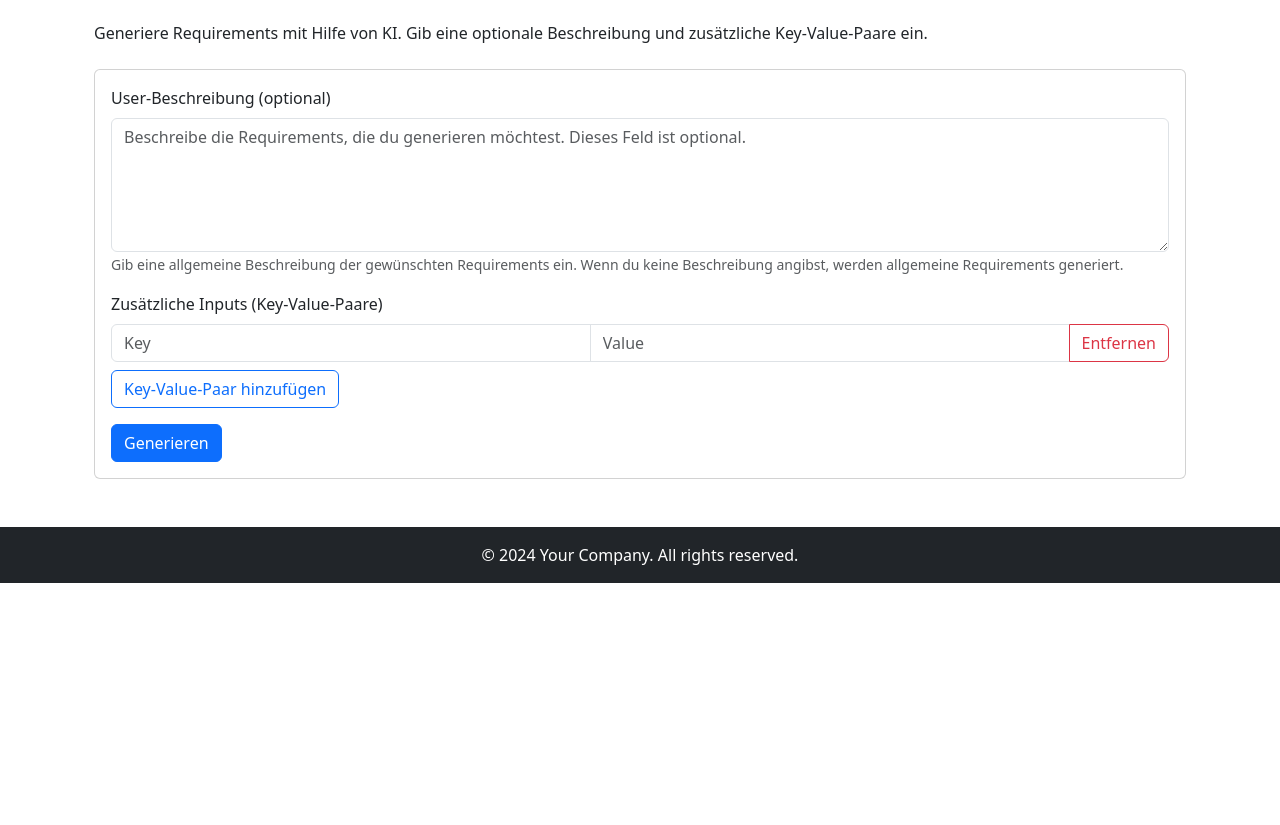
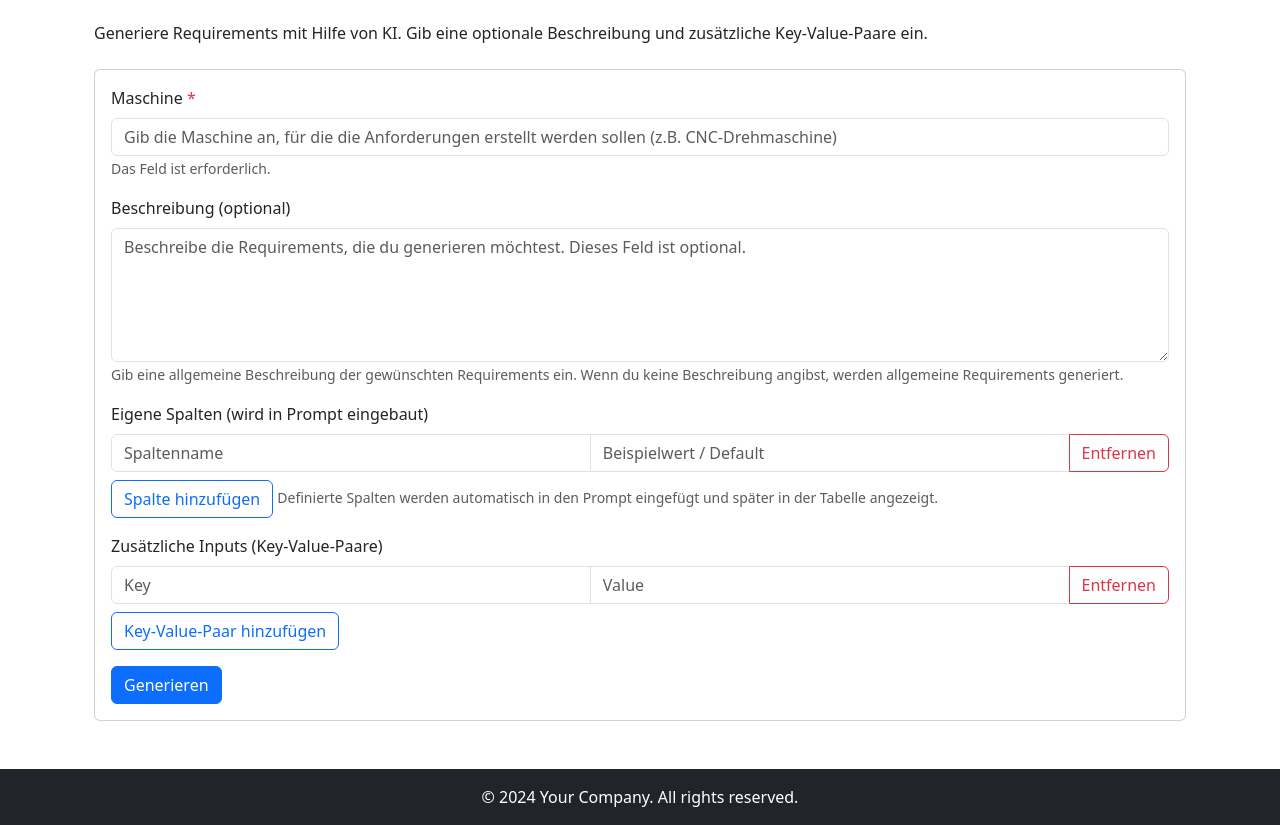
Before and after one commit to Aliwes1999/Interface_for_MBSE_Models, a Flask app: template app/templates/agent/agent.html in a window 1280 px wide. Shown: the part 249-1074 px from the top of the page. Before the commit the page ends 832 px from the top, so only its background shows below. Run offline with Flask 3, Linux system fonts and the light colour scheme; the template is opened without the code that fills it, so the values that code supplies are empty.

Commit message:
Add user-defined columns and machine input to requirement generation

```diff
--- a/app/templates/agent/agent.html
+++ b/app/templates/agent/agent.html
@@ -19,9 +19,24 @@ endblock %} {% block content %}
   <div class="card">
     <div class="card-body">
       <form id="agent-form">
+        <!-- Maschine (zuerst) -->
+        <div class="mb-3">
+          <label for="machine" class="form-label">Maschine <span class="text-danger">*</span></label>
+          <input
+            type="text"
+            class="form-control"
+            id="machine"
+            name="machine"
+            placeholder="Gib die Maschine an, für die die Anforderungen erstellt werden sollen (z.B. CNC-Drehmaschine)"
+            required
+          />
+          <small class="form-text text-muted">Das Feld ist erforderlich.</small>
+        </div>
+
+        <!-- Beschreibung (zweiter) -->
         <div class="mb-3">
           <label for="user_description" class="form-label"
-            >User-Beschreibung (optional)</label
+            >Beschreibung (optional)</label
           >
           <textarea
             class="form-control"
@@ -37,6 +52,21 @@ endblock %} {% block content %}
           >
         </div>
 
+        <!-- Eigene Spalten (dritter) -->
+        <div class="mb-3">
+          <label class="form-label">Eigene Spalten (wird in Prompt eingebaut)</label>
+          <div id="columns-container">
+            <div class="input-group mb-2">
+              <input type="text" class="form-control" placeholder="Spaltenname" name="column_name[]">
+              <input type="text" class="form-control" placeholder="Beispielwert / Default" name="column_value[]">
+              <button type="button" class="btn btn-outline-danger remove-column">Entfernen</button>
+            </div>
+          </div>
+          <button type="button" class="btn btn-outline-primary" id="add-column">Spalte hinzufügen</button>
+          <small class="form-text text-muted mt-2">Definierte Spalten werden automatisch in den Prompt eingefügt und später in der Tabelle angezeigt.</small>
+        </div>
+
+        <!-- Zusätzliche Inputs (Key-Value-Paare) -->
         <div class="mb-3">
           <label class="form-label">Zusätzliche Inputs (Key-Value-Paare)</label>
           <div id="inputs-container">
@@ -93,18 +123,34 @@ endblock %} {% block content %}
   });
 
   // Remove key-value pair input
-  document
-    .getElementById("inputs-container")
-    .addEventListener("click", function (e) {
+  document.getElementById("inputs-container").addEventListener("click", function (e) {
     if (e.target.classList.contains("remove-input")) {
       e.target.parentElement.remove();
     }
   });
 
+  // Add new custom column input
+  document.getElementById("add-column").addEventListener("click", function () {
+    const container = document.getElementById("columns-container");
+    const div = document.createElement("div");
+    div.className = "input-group mb-2";
+    div.innerHTML = `
+    <input type="text" class="form-control" placeholder="Spaltenname" name="column_name[]">
+    <input type="text" class="form-control" placeholder="Beispielwert / Default" name="column_value[]">
+    <button type="button" class="btn btn-outline-danger remove-column">Entfernen</button>
+  `;
+    container.appendChild(div);
+  });
+
+  // Remove custom column input
+  document.getElementById("columns-container").addEventListener("click", function (e) {
+    if (e.target.classList.contains("remove-column")) {
+      e.target.parentElement.remove();
+    }
+  });
+
   // Handle form submission
-  document
-    .getElementById("agent-form")
-    .addEventListener("submit", function (e) {
+  document.getElementById("agent-form").addEventListener("submit", function (e) {
     e.preventDefault();
 
     const btn = document.getElementById("generate-btn");
@@ -118,6 +164,7 @@ endblock %} {% block content %}
 
     // Collect form data
     const formData = new FormData(e.target);
+    const machine = formData.get("machine") || "";
     const userDescription = formData.get("user_description") || "";
 
     // Collect key-value pairs as array
@@ -134,10 +181,26 @@ endblock %} {% block content %}
       }
     });
 
+    // Collect custom columns
+    const colNames = formData.getAll("column_name[]");
+    const colValues = formData.getAll("column_value[]");
+    const columns = [];
+
+    colNames.forEach((name, i) => {
+      if (name && name.trim()) {
+        columns.push({
+          name: name.trim(),
+          value: (colValues[i] || "").trim(),
+        });
+      }
+    });
+
     // Prepare request data
     const data = {
+      machine: machine,
       user_description: userDescription,
       inputs: inputs,
+      columns: columns,
     };
 
     // Send POST request
```
Also changed, not shown: app/agent.py (+24 -2 lines), app/services/ai_client.py (+23 -3 lines). Lines whose indentation alone changed are shown as unchanged.
